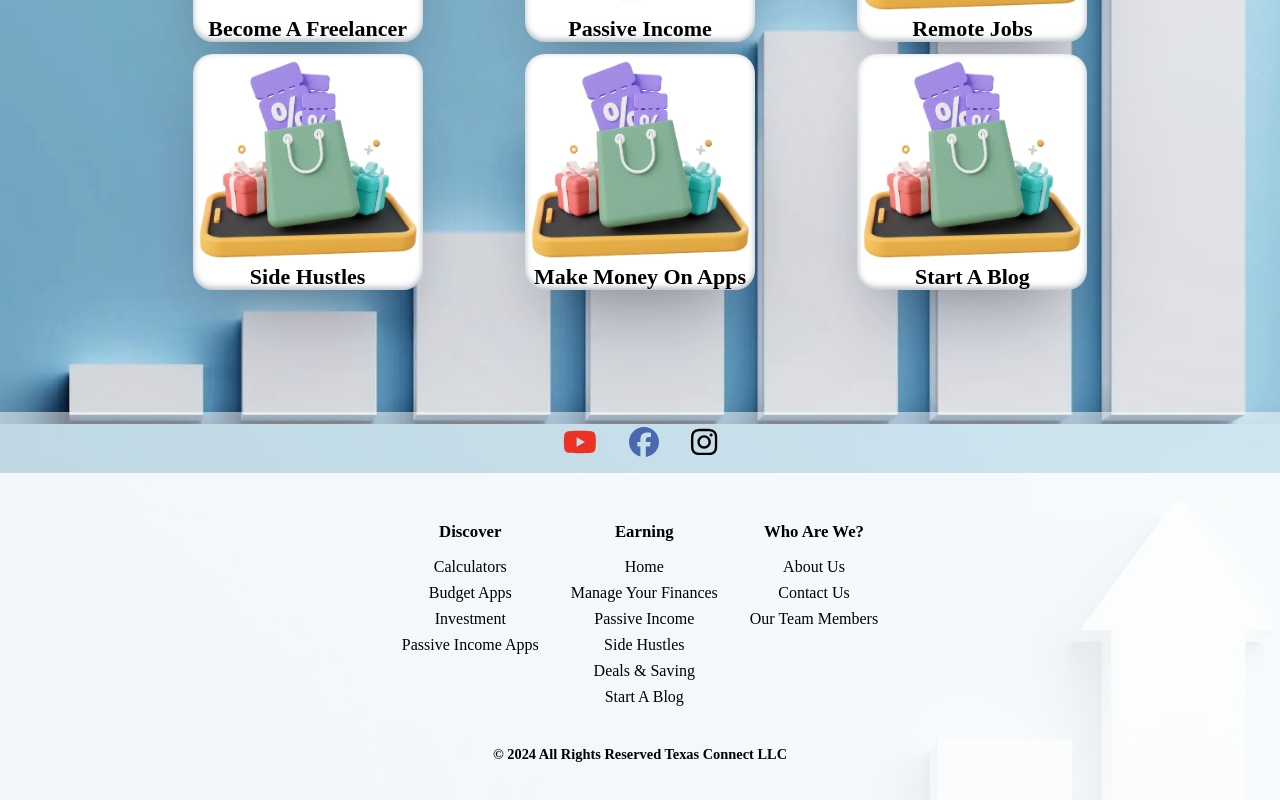
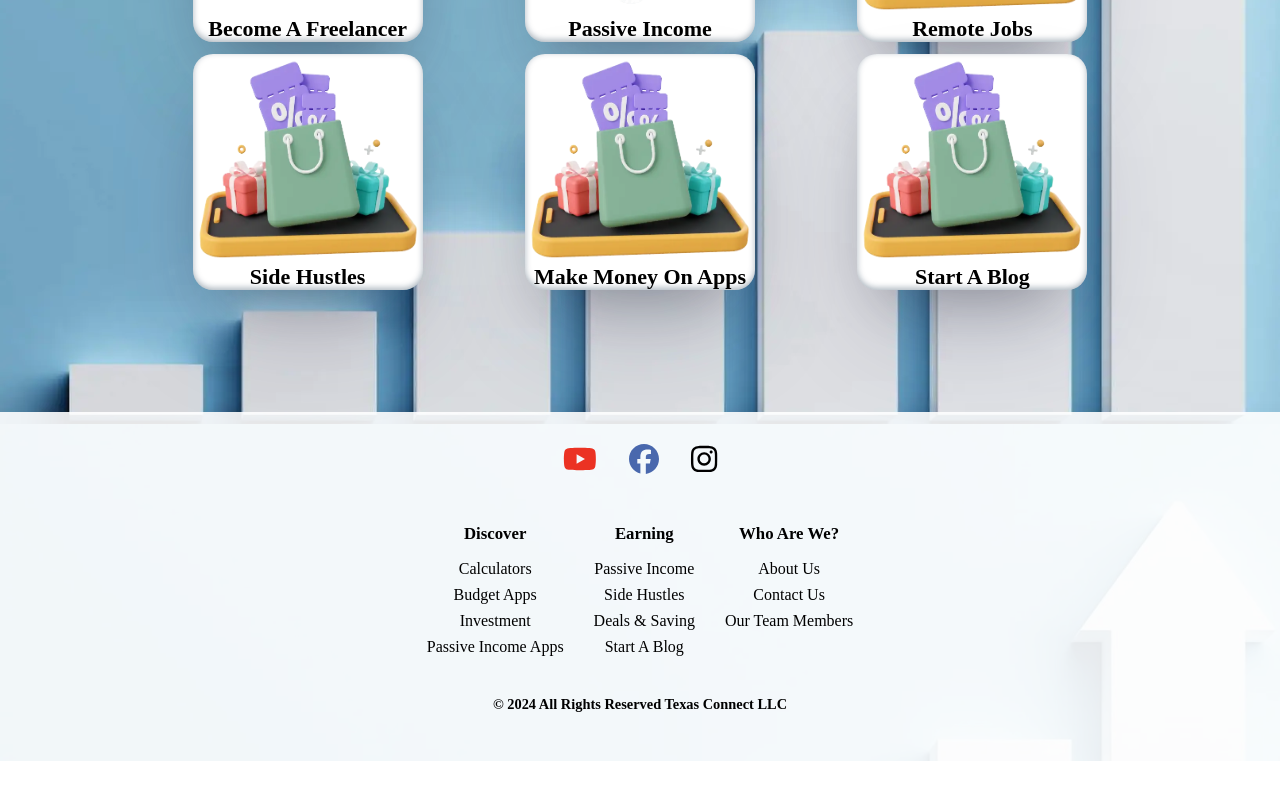
Before and after one commit to xxTarekxx/dollarsandlife, a React (Vite) app in the folder frontend/: page /category/extra-income in a window 1280 px wide. Shown: the part 376-1176 px from the top of the page. After the commit the page ends 1137 px from the top, so only its background shows below. Built offline with nearby package versions, Linux system fonts and the light colour scheme.

Commit message:
refactoring code

```diff
--- a/frontend/src/components/Footer.tsx
+++ b/frontend/src/components/Footer.tsx
@@ -2,25 +2,20 @@ import React from "react";
 import styled from "styled-components";
 import { Link } from "react-router-dom";
 import { FontAwesomeIcon } from "@fortawesome/react-fontawesome";
-import { IconDefinition } from "@fortawesome/fontawesome-svg-core";
 import {
 	faYoutube,
 	faFacebook,
 	faInstagram,
 } from "@fortawesome/free-brands-svg-icons";
 
-// Styled components for SocialFlaw
-const SocialContainer = styled.div`
-	// width: 100%;
-	background-color: rgba(255, 255, 255, 0.5);
-	padding: 15px 0px;
+const Container = styled.div`
+	background-color: rgba(255, 255, 255, 0.9);
+	padding: 2rem 1rem;
+	box-sizing: border-box;
 	display: flex;
+	flex-direction: column;
+	align-items: center;
 	justify-content: center;
-	flex-wrap: wrap;
-
-	@media (max-width: 768px) {
-		padding: 25px 0;
-	}
 `;
 
 const SocialLink = styled.a`
@@ -33,55 +28,10 @@ const SocialLink = styled.a`
 	}
 `;
 
-const Youtube = styled(SocialLink)`
-	color: #eb3223;
-`;
-
-const Facebook = styled(SocialLink)`
-	color: #4968ad;
-`;
-
-const Twitter = styled(SocialLink)`
-	color: #49a1eb;
-`;
-
-const Instagram = styled(SocialLink)`
-	color: black;
-`;
-
-// Styled components for Footer
-const FooterContainer = styled.footer`
-	background-color: rgba(255, 255, 255, 0.9);
-	width: 100%;
-	padding: 2rem 1rem;
-	box-sizing: border-box;
+const SocialContainer = styled.div`
 	display: flex;
 	justify-content: center;
-	align-items: flex-start;
-	flex-wrap: wrap;
-	// border-radius: 20px;
-
-	@media (max-width: 768px) {
-		justify-content: center;
-	}
-`;
-
-const Column = styled.div`
-	display: flex;
-	flex-direction: column;
-	align-items: center;
-	margin-bottom: 1rem;
-	padding: 0 1rem;
-
-	@media (max-width: 768px) {
-		width: 50%;
-	}
-`;
-
-const Header = styled.h3`
-	margin-bottom: 1rem;
-	font-size: 1.05rem;
-	text-align: center;
+	padding-bottom: 1rem;
 `;
 
 const FooterLink = styled(Link)`
@@ -101,6 +51,31 @@ const FooterLink = styled(Link)`
 	}
 `;
 
+const FooterContainer = styled.div`
+	display: flex;
+	justify-content: center;
+	width: 100%;
+	padding: 1rem 0;
+
+	@media (max-width: 768px) {
+		flex-direction: column;
+		align-items: center;
+	}
+`;
+
+const Column = styled.div`
+	display: flex;
+	flex-direction: column;
+	align-items: center;
+	margin: 0px 15px;
+`;
+
+const Header = styled.h3`
+	margin-bottom: 1rem;
+	font-size: 1.05rem;
+	text-align: center;
+`;
+
 const Copyright = styled.div`
 	width: 100%;
 	text-align: center;
@@ -108,78 +83,90 @@ const Copyright = styled.div`
 	font-size: 0.9rem;
 `;
 
-// Combined Component
 const Footer: React.FC = () => {
 	const currentYear = new Date().getFullYear();
+
+	const socialLinks = [
+		{
+			href: "https://www.youtube.com/channel/UCIV08RQSLOnOCFMe7Kj5-iA",
+			icon: faYoutube,
+			color: "#eb3223",
+		},
+		{
+			href: "https://www.facebook.com/profile.php?id=61552256902083",
+			icon: faFacebook,
+			color: "#4968ad",
+		},
+		{
+			href: "https://www.instagram.com/dollarsnlife/",
+			icon: faInstagram,
+			color: "black",
+		},
+	];
+
+	const footerLinks = [
+		{
+			header: "Discover",
+			links: [
+				{ to: "/calculator", text: "Calculators" },
+				{ to: "/budget-apps", text: "Budget Apps" },
+				{ to: "/investment", text: "Investment" },
+				{ to: "/passive-income-apps", text: "Passive Income Apps" },
+			],
+		},
+		{
+			header: "Earning",
+			links: [
+				{ to: "/passive-income", text: "Passive Income" },
+				{ to: "/side-hustles", text: "Side Hustles" },
+				{
+					to: "/category/deals-and-saving/manageyourfinances",
+					text: "Deals & Saving",
+				},
+				{ to: "/start-a-blog", text: "Start A Blog" },
+			],
+		},
+		{
+			header: "Who Are We?",
+			links: [
+				{ to: "/about-us", text: "About Us" },
+				{ to: "/contact-us", text: "Contact Us" },
+				{ to: "/our-team", text: "Our Team Members" },
+			],
+		},
+	];
+
 	return (
-		<>
+		<Container>
 			<SocialContainer>
-				<Youtube
-					href='https://www.youtube.com/channel/UCIV08RQSLOnOCFMe7Kj5-iA'
-					className='youtube social'
+				{socialLinks.map((link, index) => (
+					<SocialLink
+						key={index}
+						href={link.href}
 						target='_blank'
 						rel='noopener noreferrer'
+						style={{ color: link.color }}
 					>
-					<FontAwesomeIcon
-						icon={faYoutube as IconDefinition}
-						style={{ fontSize: "30px" }}
-					/>
-				</Youtube>
-				<Facebook
-					href='https://www.facebook.com/profile.php?id=61552256902083'
-					className='youtube social'
-					target='_blank'
-					rel='noopener noreferrer'
-				>
-					<FontAwesomeIcon
-						icon={faFacebook as IconDefinition}
-						style={{ fontSize: "30px" }}
-					/>
-				</Facebook>
-				<Instagram
-					href='https://www.instagram.com/dollarsnlife/'
-					className='youtube social'
-					target='_blank'
-					rel='noopener noreferrer'
-				>
-					<FontAwesomeIcon
-						icon={faInstagram as IconDefinition}
-						style={{ fontSize: "30px" }}
-					/>
-				</Instagram>
+						<FontAwesomeIcon icon={link.icon} style={{ fontSize: "30px" }} />
+					</SocialLink>
+				))}
 			</SocialContainer>
 			<FooterContainer>
-				<Column>
-					<Header>Discover</Header>
-					<FooterLink to='/calculator'>Calculators</FooterLink>
-					<FooterLink to='/budget-apps'>Budget Apps</FooterLink>
-					<FooterLink to='/investment'>Investment</FooterLink>
-					<FooterLink to='/passive-income-apps'>Passive Income Apps</FooterLink>
+				{footerLinks.map((column, index) => (
+					<Column key={index}>
+						<Header>{column.header}</Header>
+						{column.links.map((link, linkIndex) => (
+							<FooterLink key={linkIndex} to={link.to}>
+								{link.text}
+							</FooterLink>
+						))}
 					</Column>
-				<Column>
-					<Header>Earning</Header>
-					<FooterLink to='/'>Home</FooterLink>
-					<FooterLink to='/category/manageyourfinances'>
-						Manage Your Finances
-					</FooterLink>
-					<FooterLink to='/passive-income'>Passive Income</FooterLink>
-					<FooterLink to='/side-hustles'>Side Hustles</FooterLink>
-					<FooterLink to='/category/deals-and-saving/manageyourfinances'>
-						Deals & Saving
-					</FooterLink>
-					<FooterLink to='/start-a-blog'>Start A Blog</FooterLink>
-				</Column>
-				<Column>
-					<Header>Who Are We?</Header>
-					<FooterLink to='/about-us'>About Us</FooterLink>
-					<FooterLink to='/contact-us'>Contact Us</FooterLink>
-					<FooterLink to='/our-team'>Our Team Members</FooterLink>
-				</Column>
+				))}
+			</FooterContainer>
 			<Copyright>
 				© {currentYear} All Rights Reserved Texas Connect LLC
 			</Copyright>
-			</FooterContainer>
-		</>
+		</Container>
 	);
 };
 
```
Lines whose indentation alone changed are shown as unchanged.
